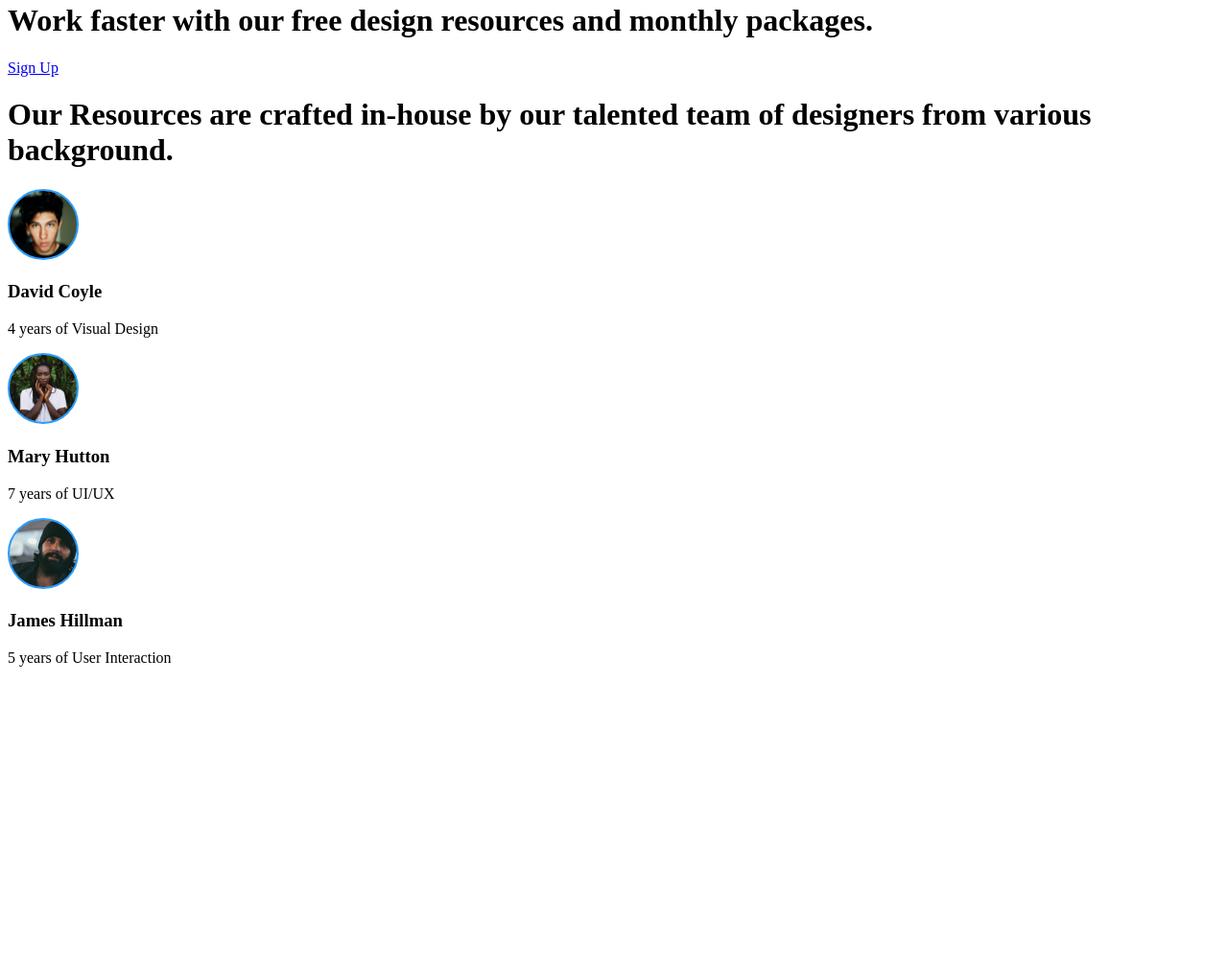
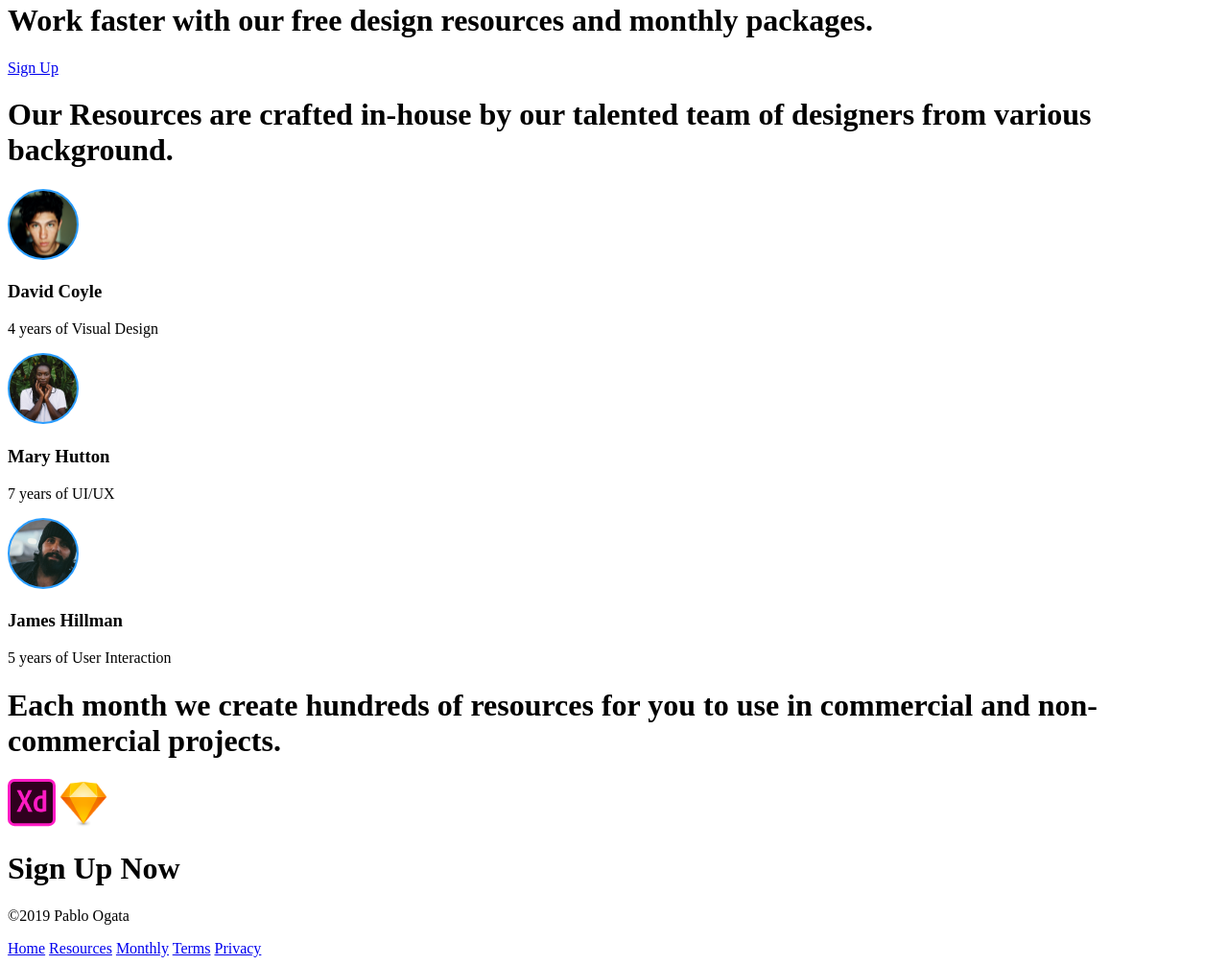
Before and after one commit to pogata0210/cool_website, a plain HTML site: page index.html in a window 1280 px wide. Shown: the part 72-1078 px from the top of the page at 96% size. Before the commit the page ends 800 px from the top, so only its background shows below. Drawn offline with Linux system fonts and the light colour scheme.

Commit message:
html final

```diff
--- a/index.html
+++ b/index.html
@@ -39,6 +39,44 @@
         </div>
 
     </div>
+    <div class = "about">
+        <h1>Each month we create hundreds of resources for you to use in commercial and non-commercial projects.</h1>
+        <div class = "icon">
+            <img src="images/xd_icon.png" alt="Adobe Xd Icon">
+            <img src="images/sketch_icon.png" alt="SketchApp Icon">
+        </div>
+    </div>
+    <div class ="callToAction">
+        <h1>Sign Up Now</h1>
+        <a href="#" class = "btnfilled"></a>
+    </div>
+
+    <footer>
+        <p>©2019 Pablo Ogata </p>
+        <div class="footerPages">
+            <a href= "#">Home</a>
+            <a href= "#">Resources</a>
+            <a href= "#">Monthly</a>
+            <a href= "#">Terms</a>
+            <a href= "#">Privacy</a>
+        </div>
+    </footer>
+
+
+
+
+
+
+
+
+
+
+
+
+
+
+
+
 
 </body>
 </html>
```
